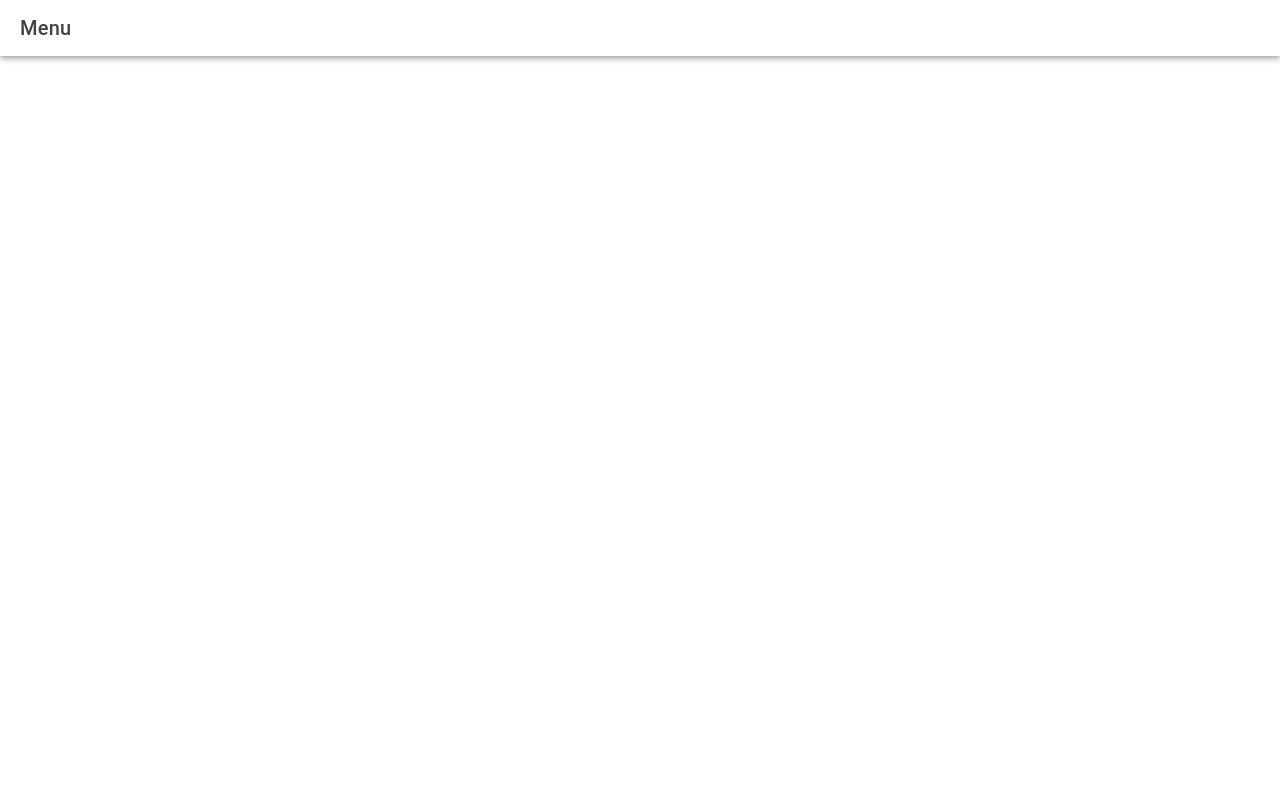
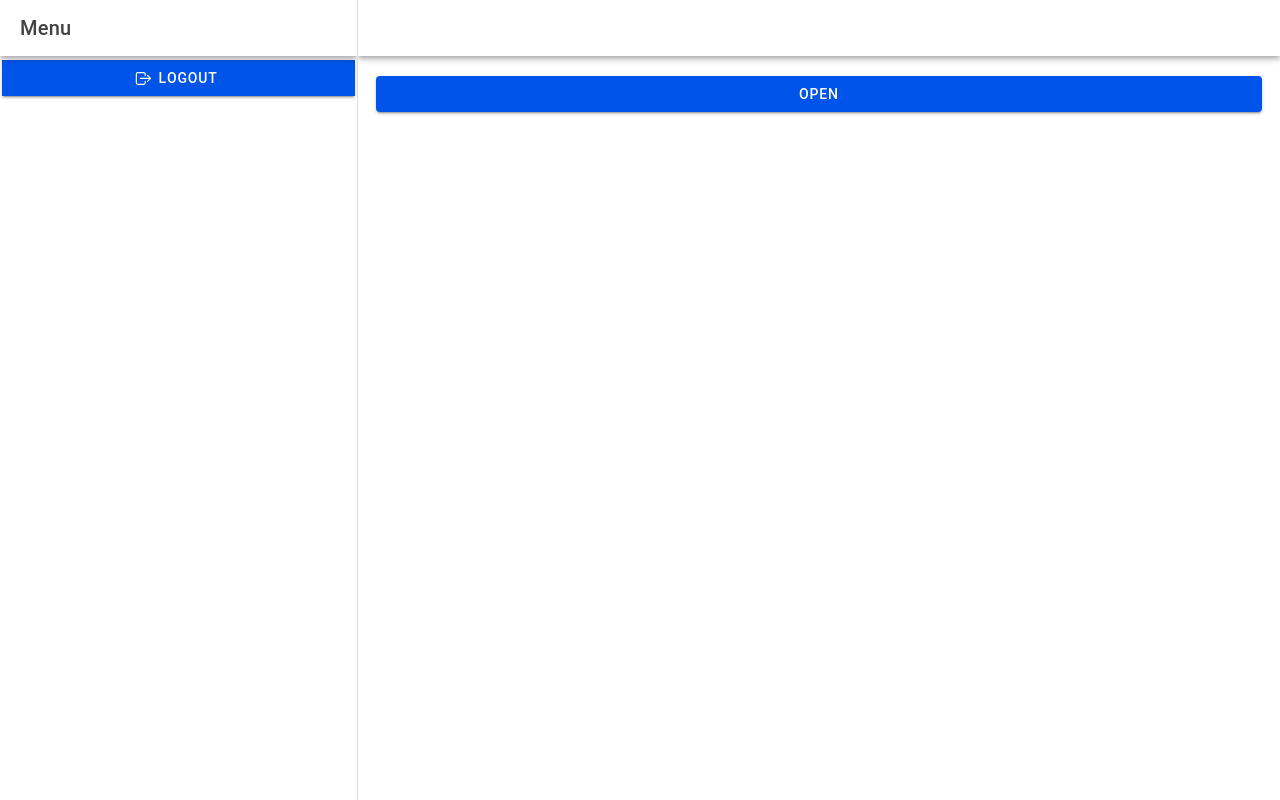
Before and after one commit to polinmi/it35a-mobile, a React (Vite) app: page /app/Home in a window 1280 px wide. Built offline with nearby package versions, Linux system fonts and the light colour scheme.

Commit message:
Added Initial Menu

```diff
--- a/src/pages/Home.tsx
+++ b/src/pages/Home.tsx
@@ -1,5 +1,6 @@
-import { IonContent, IonHeader, IonPage, IonTitle, IonToolbar } from '@ionic/react';
+import { IonContent, IonHeader, IonMenuButton, IonPage, IonTitle, IonToolbar } from '@ionic/react';
 import './Home.css';
+import Menu from "./Menu";
 import ExploreContainer from '../components/ExploreContainer';
 
 import React, { useState, useRef } from 'react';
@@ -37,7 +38,11 @@ const Home: React.FC = () => {
      <IonPage>
       <IonHeader>
         <IonToolbar>
-          <IonTitle>Inline Modal</IonTitle>
+           <IonButtons>
+                    <IonMenuButton>
+
+                    </IonMenuButton>
+                </IonButtons>
         </IonToolbar>
       </IonHeader>
       <IonContent className="ion-padding">
--- a/src/pages/Login.tsx
+++ b/src/pages/Login.tsx
@@ -10,11 +10,6 @@ const Login: React.FC = () => {
     <IonPage>
         <IonHeader>
             <IonToolbar>
-                <IonButtons>
-                    <IonMenuButton>
-
-                    </IonMenuButton>
-                </IonButtons>
                 <IonTitle>Login </IonTitle>
             </IonToolbar>
         </IonHeader>
--- a/src/pages/Menu.tsx
+++ b/src/pages/Menu.tsx
@@ -1,25 +1,60 @@
-import { IonButtons, IonContent, IonHeader, IonMenuButton, IonPage, IonTitle, IonToolbar } from "@ionic/react";
+import { IonButton, IonButtons,IonIcon, IonContent, IonHeader, IonItem, IonMenu, IonMenuButton, IonMenuToggle, IonPage, IonRouterOutlet, IonSplitPane, IonTitle, IonToolbar, useIonRouter } from "@ionic/react";
+import { Redirect, Route } from "react-router";
+import {homeOutline, logOutOutline} from "ionicons/icons";
+import Home from "./Home";
 
 const Menu: React.FC = () => {
+
+    const path = [
+        {name : 'Home' , url:'/app/home', icon:homeOutline}
+    ]
+
+
+
    return(
     <IonPage>
-        <IonHeader>
-            <IonToolbar>
-                <IonButtons>
-                    <IonMenuButton>
+       <IonSplitPane contentId="main">
+        <IonMenu contentId="main">
 
-                    </IonMenuButton>
-                </IonButtons>
-                <IonTitle>Menu</IonTitle>
-            </IonToolbar>
-        </IonHeader>
-        <IonContent fullscreen >
+            <IonHeader>
+                <IonToolbar>
+                    <IonTitle>
+                        Menu
+                    </IonTitle>
+                </IonToolbar>
+            </IonHeader>
 
-        </IonContent>
+            <IonContent>
+
+                {path.map((item,index) => (
+                    <IonMenuToggle key={index}>
+                        <IonItem routerLink={item.url} routerDirection="forward">
+                            <IonIcon icon={item.icon} slot="start">
+                                {item.name}
+                            </IonIcon>
+                        </IonItem>
+                    </IonMenuToggle>
+                ))}
+                <IonButton routerLink="/" routerDirection="back" expand= "full">
+                <IonIcon icon={logOutOutline} slot= "start" ></IonIcon>
+                Logout
+                </IonButton>
+
+            </IonContent>
+        </IonMenu>
+
+        <IonRouterOutlet id="main">
+            <Route exact path="/app/Home" component ={Home}/>
+            <Route exact path="/app">
+                 <Redirect to="/app/Home" />
+            </Route>
+
+        </IonRouterOutlet>
+
+       </IonSplitPane>
     </IonPage>
 
    );
 
-}
-
+};
 export default Menu;
```
